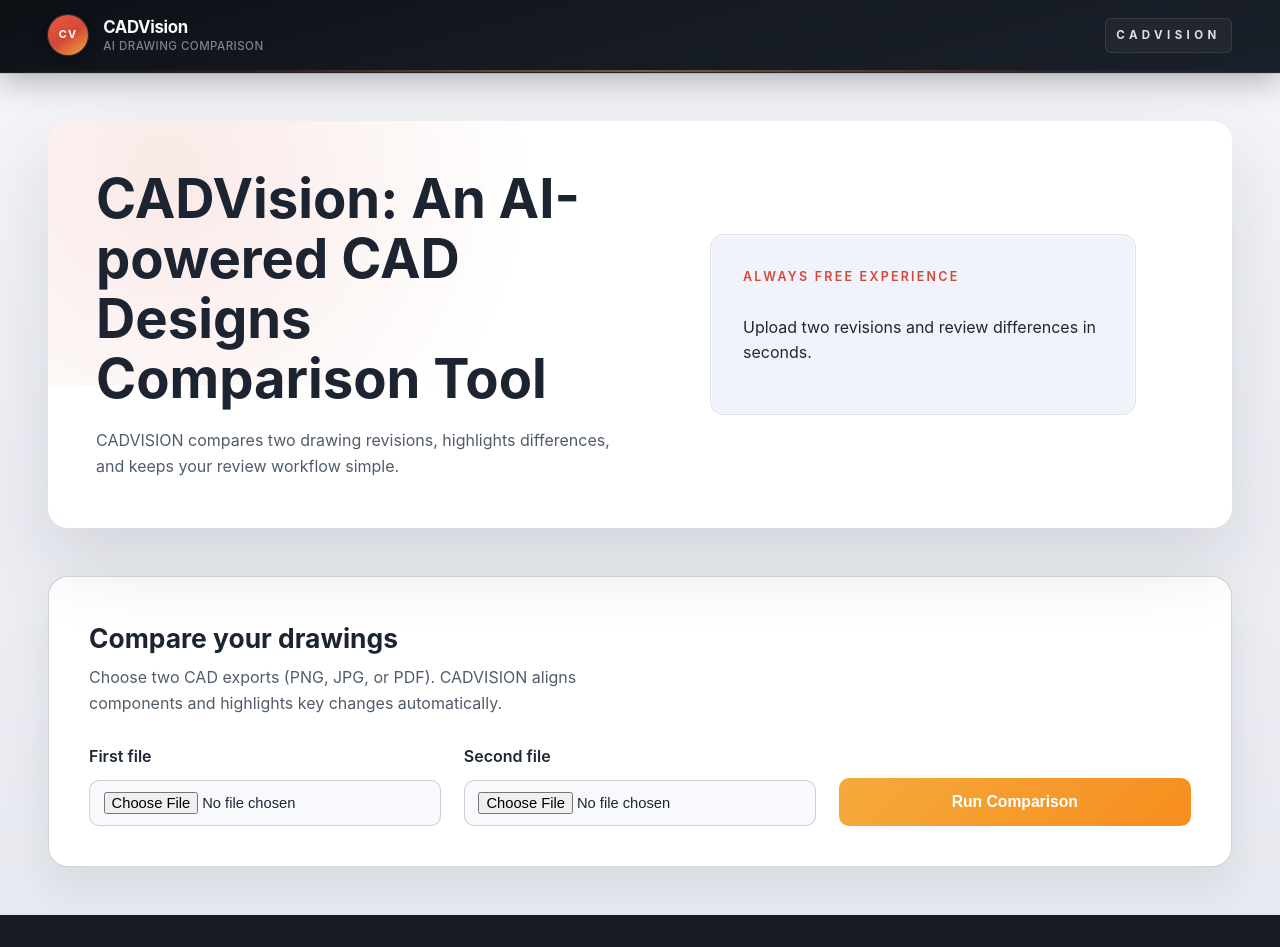
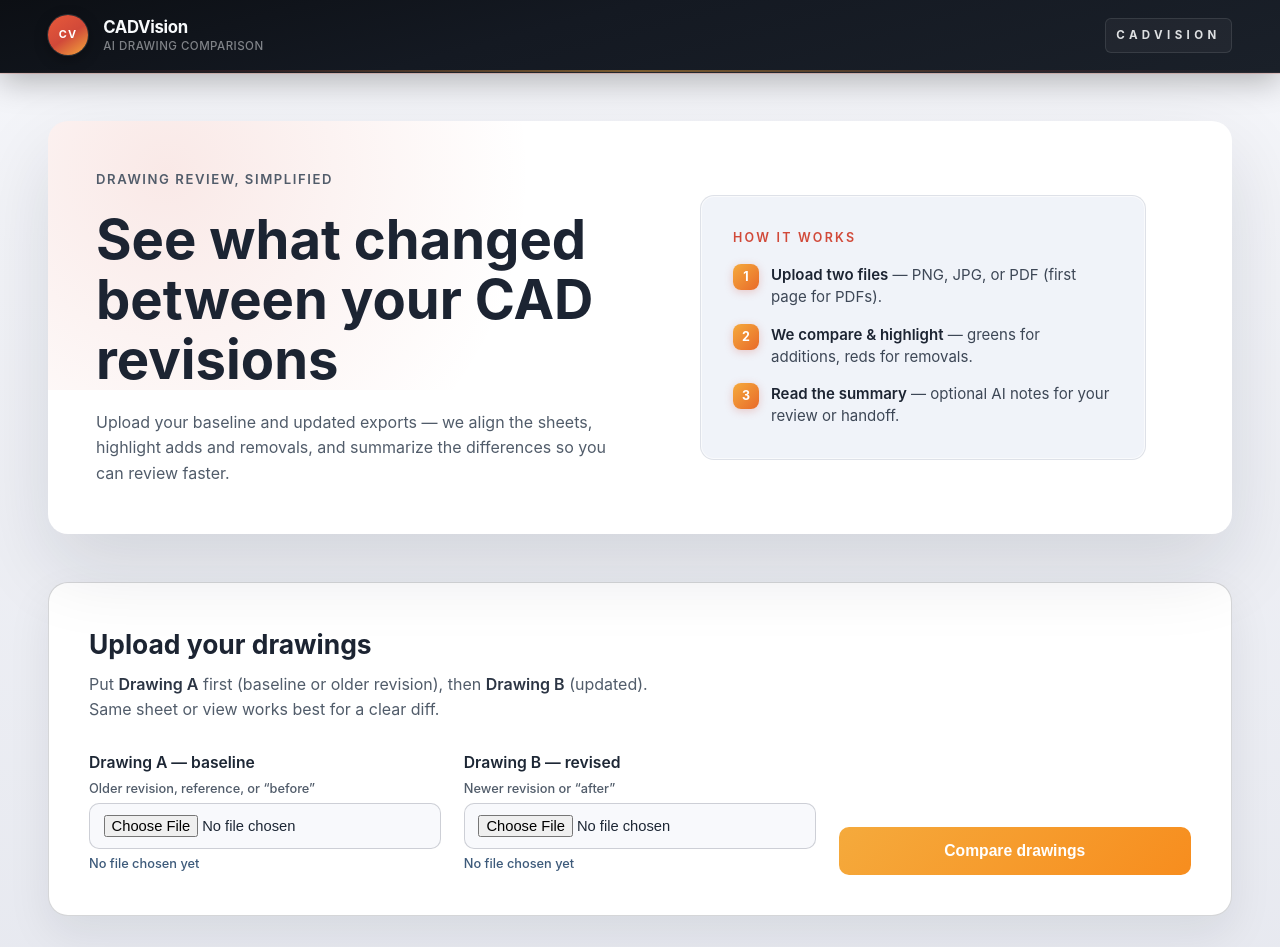
Before and after one commit to FaizannQureshi/CADvision, a React (Vite) app in the folder frontend/: page / in a window 1280 px wide. Shown: the top 947 px of the page. Built offline with nearby package versions, Linux system fonts and the light colour scheme; no server answers.

Commit message:
home page improved style and text

```diff
--- a/frontend/src/App.css
+++ b/frontend/src/App.css
@@ -156,6 +156,58 @@
   padding: 3rem;
 }
 
+/* Subtle entrance — respects reduced motion */
+@keyframes cadv-fade-up {
+  from {
+    opacity: 0;
+    transform: translateY(14px);
+  }
+  to {
+    opacity: 1;
+    transform: translateY(0);
+  }
+}
+
+@keyframes cadv-pulse-ring {
+  0%,
+  100% {
+    box-shadow:
+      0 0 0 0 rgba(245, 170, 60, 0.45),
+      0 8px 24px rgba(244, 146, 18, 0.2);
+  }
+  50% {
+    box-shadow:
+      0 0 0 8px rgba(245, 170, 60, 0),
+      0 12px 28px rgba(244, 146, 18, 0.28);
+  }
+}
+
+.animate-section {
+  animation: cadv-fade-up 0.55s cubic-bezier(0.22, 1, 0.36, 1) backwards;
+}
+
+.animate-section--1 {
+  animation-delay: 0.02s;
+}
+
+.animate-section--2 {
+  animation-delay: 0.1s;
+}
+
+.animate-section--3 {
+  animation-delay: 0.04s;
+}
+
+@media (prefers-reduced-motion: reduce) {
+  .animate-section {
+    animation: none;
+  }
+
+  .compare-button--loading {
+    animation: none !important;
+  }
+}
+
 .hero {
   display: grid;
   grid-template-columns: repeat(auto-fit, minmax(280px, 1fr));
@@ -182,6 +234,15 @@
   display: flex;
   flex-direction: column;
   gap: 1.25rem;
+}
+
+.hero-eyebrow {
+  margin: 0;
+  font-size: 0.82rem;
+  font-weight: 600;
+  letter-spacing: 0.12em;
+  text-transform: uppercase;
+  color: var(--accent-primary);
 }
 
 .hero-copy h1 {
@@ -213,8 +274,16 @@
   box-shadow: inset 0 0 0 1px rgba(255, 255, 255, 0.6);
   display: flex;
   flex-direction: column;
-  gap: 0.75rem;
-  max-width: 360px;
+  gap: 1rem;
+  max-width: 380px;
+  transition: border-color 0.25s ease, box-shadow 0.25s ease;
+}
+
+.hero-visual-frame:hover {
+  border-color: rgba(209, 73, 57, 0.22);
+  box-shadow:
+    inset 0 0 0 1px rgba(255, 255, 255, 0.6),
+    0 12px 36px rgba(15, 23, 42, 0.08);
 }
 
 .hero-visual-label {
@@ -223,6 +292,44 @@
   letter-spacing: 0.18em;
   color: var(--accent-primary);
   font-weight: 600;
+}
+
+.hero-steps {
+  margin: 0;
+  padding: 0;
+  list-style: none;
+  display: flex;
+  flex-direction: column;
+  gap: 1rem;
+}
+
+.hero-steps li {
+  display: flex;
+  gap: 0.75rem;
+  align-items: flex-start;
+  font-size: 0.94rem;
+  color: #3d4756;
+  line-height: 1.45;
+}
+
+.hero-steps strong {
+  color: #1c2432;
+  font-weight: 600;
+}
+
+.hero-step-num {
+  flex-shrink: 0;
+  width: 26px;
+  height: 26px;
+  border-radius: 8px;
+  display: inline-flex;
+  align-items: center;
+  justify-content: center;
+  font-size: 0.78rem;
+  font-weight: 700;
+  color: #fff;
+  background: linear-gradient(135deg, var(--accent-secondary), #e86a2a);
+  box-shadow: 0 2px 8px rgba(209, 73, 57, 0.25);
 }
 
 .workspace {
@@ -254,11 +361,42 @@
   max-width: 560px;
 }
 
+.workspace-lead {
+  margin: 0;
+  color: var(--text-muted);
+  max-width: 640px;
+  line-height: 1.55;
+}
+
+.workspace-lead strong {
+  color: #2c3544;
+  font-weight: 600;
+}
+
 .upload-form {
   display: grid;
   grid-template-columns: repeat(auto-fit, minmax(220px, 1fr));
   gap: 1.4rem;
   align-items: end;
+}
+
+.upload-form .upload-field {
+  display: flex;
+  flex-direction: column;
+  gap: 0.35rem;
+}
+
+.upload-field-title {
+  font-weight: 600;
+  color: #1d2735;
+  font-size: 0.98rem;
+}
+
+.upload-field-hint {
+  font-size: 0.8rem;
+  font-weight: 500;
+  color: var(--text-muted);
+  line-height: 1.35;
 }
 
 .upload-form label {
@@ -276,9 +414,29 @@
   background: #f8f9fc;
   cursor: pointer;
   font-size: 0.92rem;
+  transition: border-color 0.2s ease, box-shadow 0.2s ease;
+}
+
+.upload-form input[type="file"]:hover:not(:disabled) {
+  border-color: rgba(209, 73, 57, 0.35);
+}
+
+.upload-form input[type="file"]:focus {
+  outline: none;
+  border-color: var(--accent-primary);
+  box-shadow: 0 0 0 3px rgba(209, 73, 57, 0.15);
+}
+
+.file-picked {
+  font-size: 0.8rem;
+  font-weight: 500;
+  color: #3d5a7a;
+  min-height: 1.2em;
 }
 
 .compare-button {
+  position: relative;
+  overflow: hidden;
   height: 48px;
   border: none;
   border-radius: var(--radius-sm);
@@ -287,19 +445,34 @@
   font-weight: 600;
   font-size: 0.98rem;
   cursor: pointer;
-  transition: transform 0.18s ease, box-shadow 0.18s ease;
+  transition: transform 0.2s ease, box-shadow 0.2s ease;
 }
 
-.compare-button:hover {
-  transform: translateY(-1px);
-  box-shadow: 0 18px 32px rgba(244, 146, 18, 0.28);
+.compare-button:hover:not(:disabled) {
+  transform: translateY(-2px);
+  box-shadow: 0 18px 36px rgba(244, 146, 18, 0.32);
+}
+
+.compare-button:active:not(:disabled) {
+  transform: translateY(0);
+}
+
+.compare-button--loading {
+  animation: cadv-pulse-ring 1.35s ease-in-out infinite;
+}
+
+.compare-button.compare-button--loading:disabled {
+  cursor: wait;
 }
 
 .compare-button:disabled {
+  cursor: not-allowed;
+  transform: none;
+}
+
+.compare-button:disabled:not(.compare-button--loading) {
   opacity: 0.6;
-  cursor: not-allowed;
   box-shadow: none;
-  transform: none;
 }
 
 .status {
@@ -519,16 +692,24 @@
   color: rgba(255, 255, 255, 0.95);
 }
 
-footer {
+footer,
+.site-footer {
   margin-top: auto;
   padding: 1.8rem 3rem;
   background: #171c24;
   color: rgba(255, 255, 255, 0.72);
   display: flex;
-  justify-content: space-between;
-  gap: 1rem;
+  justify-content: center;
+  align-items: center;
+  flex-wrap: wrap;
+  gap: 0.5rem 0.75rem;
   font-size: 0.86rem;
   letter-spacing: 0.02em;
+}
+
+.site-footer-sep {
+  opacity: 0.45;
+  user-select: none;
 }
 
 .modal-backdrop {
--- a/frontend/src/App.jsx
+++ b/frontend/src/App.jsx
@@ -52,7 +52,7 @@
     event.preventDefault();
 
     if (!file1 || !file2) {
-      setError("Please select both files before submitting.");
+      setError("Choose both drawings: your baseline file first, then the revised version.");
       return;
     }
 
@@ -85,7 +85,7 @@
       const payload = await response.json();
       setResult(payload);
     } catch (err) {
-      setError(err.message || "An unexpected error occurred.");
+      setError(err.message || "Something went wrong. Check your connection and try again.");
     } finally {
       setIsSubmitting(false);
     }
@@ -142,68 +142,107 @@
       </header>
 
       <div className="page-content">
-        <section className="hero">
+        <section className="hero animate-section animate-section--1">
           <div className="hero-copy">
-            <h1>CADVision: An AI-powered CAD Designs Comparison Tool</h1>
+            <p className="hero-eyebrow">Drawing review, simplified</p>
+            <h1>See what changed between your CAD revisions</h1>
             <p>
-              CADVISION compares two drawing
-              revisions, highlights differences, and keeps your review workflow simple.
+              Upload your baseline and updated exports — we align the sheets, highlight adds and removals,
+              and summarize the differences so you can review faster.
             </p>
           </div>
           <div className="hero-visual">
             <div className="hero-visual-frame">
-              <span className="hero-visual-label">Always Free Experience</span>
-              <p>Upload two revisions and review differences in seconds.</p>
+              <span className="hero-visual-label">How it works</span>
+              <ol className="hero-steps">
+                <li>
+                  <span className="hero-step-num" aria-hidden="true">1</span>
+                  <span>
+                    <strong>Upload two files</strong> — PNG, JPG, or PDF (first page for PDFs).
+                  </span>
+                </li>
+                <li>
+                  <span className="hero-step-num" aria-hidden="true">2</span>
+                  <span>
+                    <strong>We compare &amp; highlight</strong> — greens for additions, reds for removals.
+                  </span>
+                </li>
+                <li>
+                  <span className="hero-step-num" aria-hidden="true">3</span>
+                  <span>
+                    <strong>Read the summary</strong> — optional AI notes for your review or handoff.
+                  </span>
+                </li>
+              </ol>
             </div>
           </div>
         </section>
 
-        <main className="workspace">
+        <main className="workspace animate-section animate-section--2">
           <section className="workspace-card">
             <div className="workspace-header">
-              <h2>Compare your drawings</h2>
-              <p>
-                Choose two CAD exports (PNG, JPG, or PDF). CADVISION aligns components and highlights
-                key changes automatically.
+              <h2>Upload your drawings</h2>
+              <p className="workspace-lead">
+                Put <strong>Drawing A</strong> first (baseline or older revision), then <strong>Drawing B</strong>{" "}
+                (updated). Same sheet or view works best for a clear diff.
               </p>
             </div>
 
             <form className="upload-form" onSubmit={handleSubmit}>
-              <label>
-                <span>First file</span>
+              <label className="upload-field">
+                <span className="upload-field-title">Drawing A — baseline</span>
+                <span className="upload-field-hint">Older revision, reference, or “before”</span>
                 <input
                   type="file"
                   accept=".png,.jpg,.jpeg,.pdf"
                   onChange={(event) => handleFileChange(event, setFile1)}
                   disabled={isSubmitting}
+                  aria-describedby="hint-a"
                 />
+                <span id="hint-a" className="file-picked" aria-live="polite">
+                  {file1 ? file1.name : "No file chosen yet"}
+                </span>
               </label>
-              <label>
-                <span>Second file</span>
+              <label className="upload-field">
+                <span className="upload-field-title">Drawing B — revised</span>
+                <span className="upload-field-hint">Newer revision or “after”</span>
                 <input
                   type="file"
                   accept=".png,.jpg,.jpeg,.pdf"
                   onChange={(event) => handleFileChange(event, setFile2)}
                   disabled={isSubmitting}
+                  aria-describedby="hint-b"
                 />
+                <span id="hint-b" className="file-picked" aria-live="polite">
+                  {file2 ? file2.name : "No file chosen yet"}
+                </span>
               </label>
 
-              <button className="compare-button" type="submit" disabled={isSubmitting}>
-                {isSubmitting ? "Comparing..." : "Run Comparison"}
+              <button
+                className={`compare-button${isSubmitting ? " compare-button--loading" : ""}`}
+                type="submit"
+                disabled={isSubmitting}
+                aria-busy={isSubmitting}
+              >
+                {isSubmitting ? "Analyzing your drawings…" : "Compare drawings"}
               </button>
             </form>
 
-            {error && <div className="status error">{error}</div>}
+            {error && (
+              <div className="status error" role="alert">
+                {error}
+              </div>
+            )}
           </section>
 
           {result && (
-            <section className="results">
+            <section className="results animate-section animate-section--3">
               <div className="results-header">
                 {(() => {
                   const aiText = result?.ai_summary || "";
                   const noChanges = /no change(s)?|no structural changes detected/i.test(aiText);
                   return (
-                    <h2>{noChanges ? "No changes" : "Comparison results"}</h2>
+                    <h2>{noChanges ? "No changes detected" : "Here’s your comparison"}</h2>
                   );
                 })()}
                 <p>
@@ -211,8 +250,8 @@
                     const aiText = result?.ai_summary || "";
                     const noChanges = /no change(s)?|no structural changes detected/i.test(aiText);
                     return noChanges
-                      ? "No differences detected between the two revisions."
-                      : "Review the highlighted differences and AI analysis below.";
+                      ? "These two files look the same to our pipeline — try another pair if you expected edits."
+                      : "Use the map below to spot changes. Green usually means something new; red means removed. Scroll down for a written summary.";
                   })()}
                 </p>
 
@@ -220,11 +259,11 @@
                   <div className="legend">
                     <span className="legend-item">
                       <span className="legend-swatch legend-add" />
-                      Additions (green)
+                      Added in Drawing B (green)
                     </span>
                     <span className="legend-item">
                       <span className="legend-swatch legend-del" />
-                      Deletions (red)
+                      Removed vs Drawing A (red)
                     </span>
                   </div>
                 )}
@@ -233,7 +272,7 @@
               {combinedSrc && (
                 <figure className="image-card combined-image">
                   <img src={combinedSrc} alt="Combined comparison" />
-                  <figcaption>Side-by-side Comparison with Highlights</figcaption>
+                  <figcaption>Combined view with highlights</figcaption>
                   <div className="figure-actions">
                     <button
                       type="button"
@@ -256,8 +295,8 @@
               <div className="summary-card">
                 <div className="summary-card-header">
                   <div>
-                    <p className="summary-eyebrow">AI-Generated Analysis</p>
-                    <h3>Revision Summary</h3>
+                    <p className="summary-eyebrow">AI summary</p>
+                    <h3>What changed (plain language)</h3>
                   </div>
                 </div>
                 {result?.ai_summary ? (
@@ -267,7 +306,7 @@
                   />
                 ) : (
                   <p className="summary-placeholder">
-                    AI summary will appear here after a successful comparison.
+                    When the comparison finishes, a short written summary will show up here.
                   </p>
                 )}
               </div>
@@ -276,9 +315,12 @@
         </main>
       </div>
 
-      <footer>
-        <span>© 2024 CADVision.</span>
-        <span>AI-Enhanced CAD Comparison Tool</span>
+      <footer className="site-footer">
+        <span>© {new Date().getFullYear()} CADVision</span>
+        <span className="site-footer-sep" aria-hidden="true">
+          ·
+        </span>
+        <span>Built for quick drawing reviews</span>
       </footer>
 
       {modalImage && (
```
